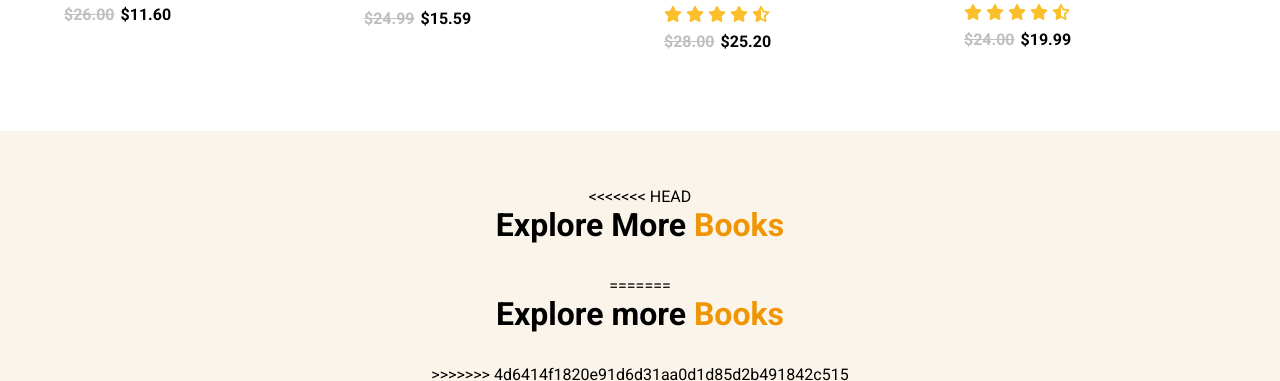
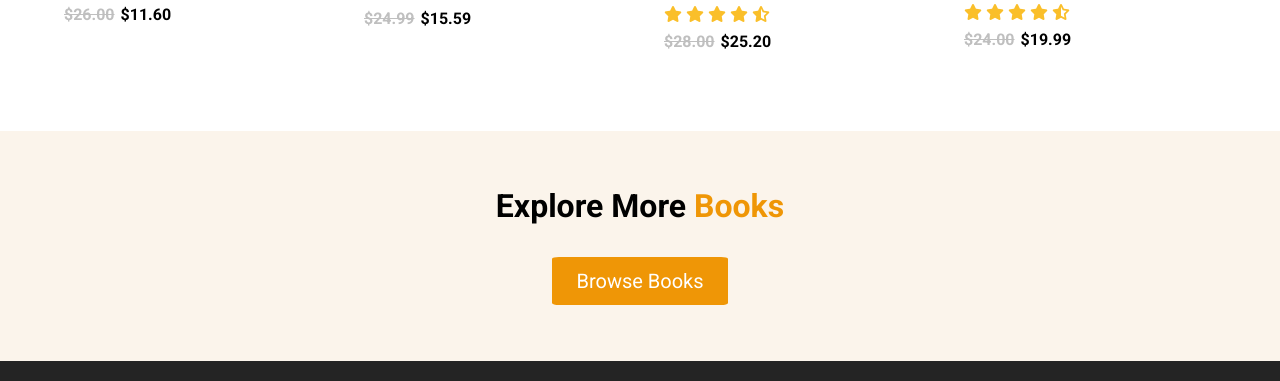
Before and after one commit to mokhalid721/library-project, a plain HTML site: page index.html in a window 1280 px wide. Shown: the part 3071-3452 px from the top of the page. Drawn offline with Linux system fonts and the light colour scheme.

Commit message:
capitalized m

```diff
--- a/index.html
+++ b/index.html
@@ -341,11 +341,7 @@
       <section id="explore">
         <div class="container">
           <div class="row row__column">
-<<<<<<< HEAD
             <h2>Explore More <span class="orange">Books</span></h2>
-=======
-            <h2>Explore more <span class="orange">Books</span></h2>
->>>>>>> 4d6414f1820e91d6d31aa0d1d85d2b491842c515
             <a href="#features">
               <button class="btn">Browse Books</button>
             </a>
```
